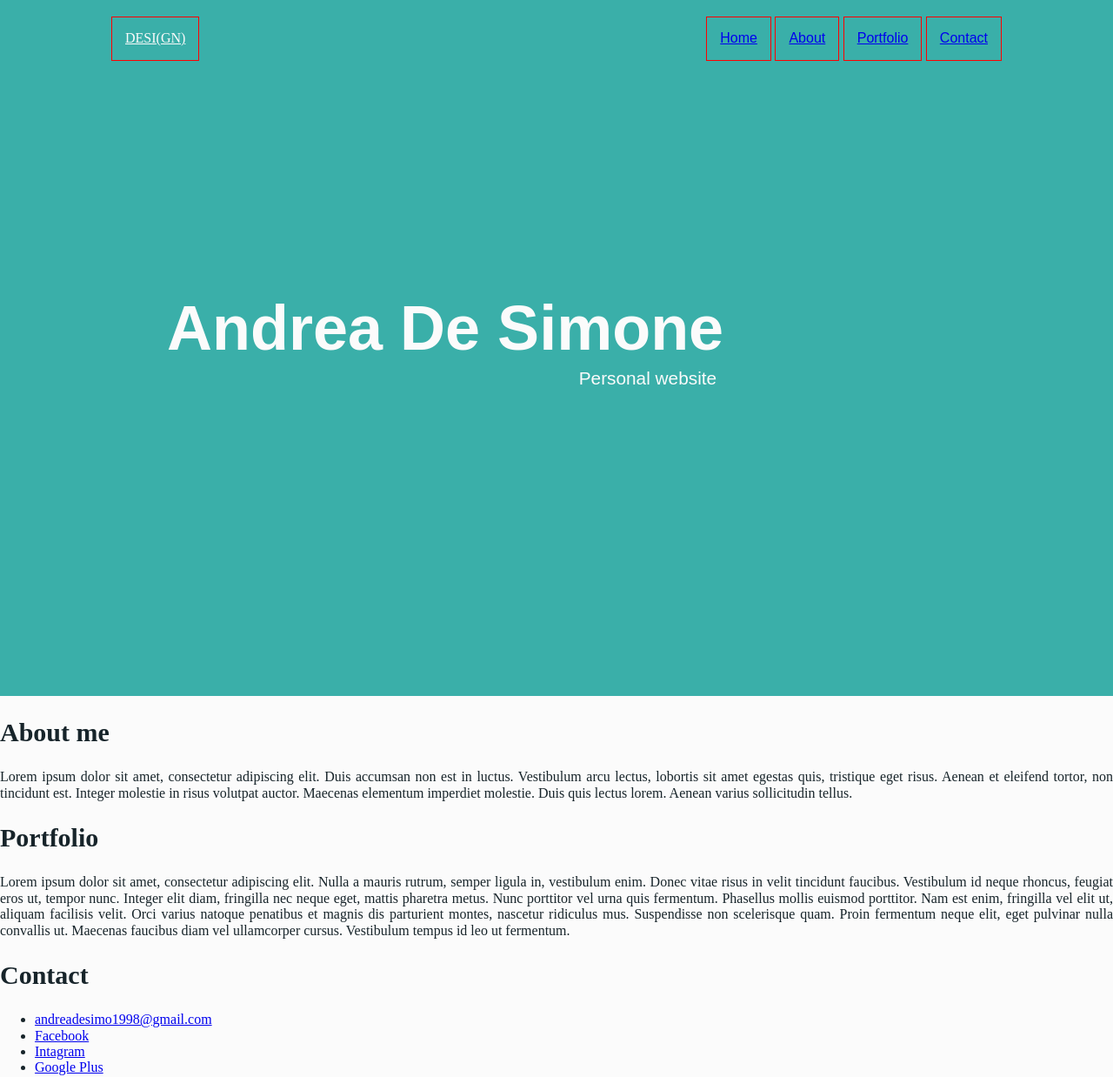
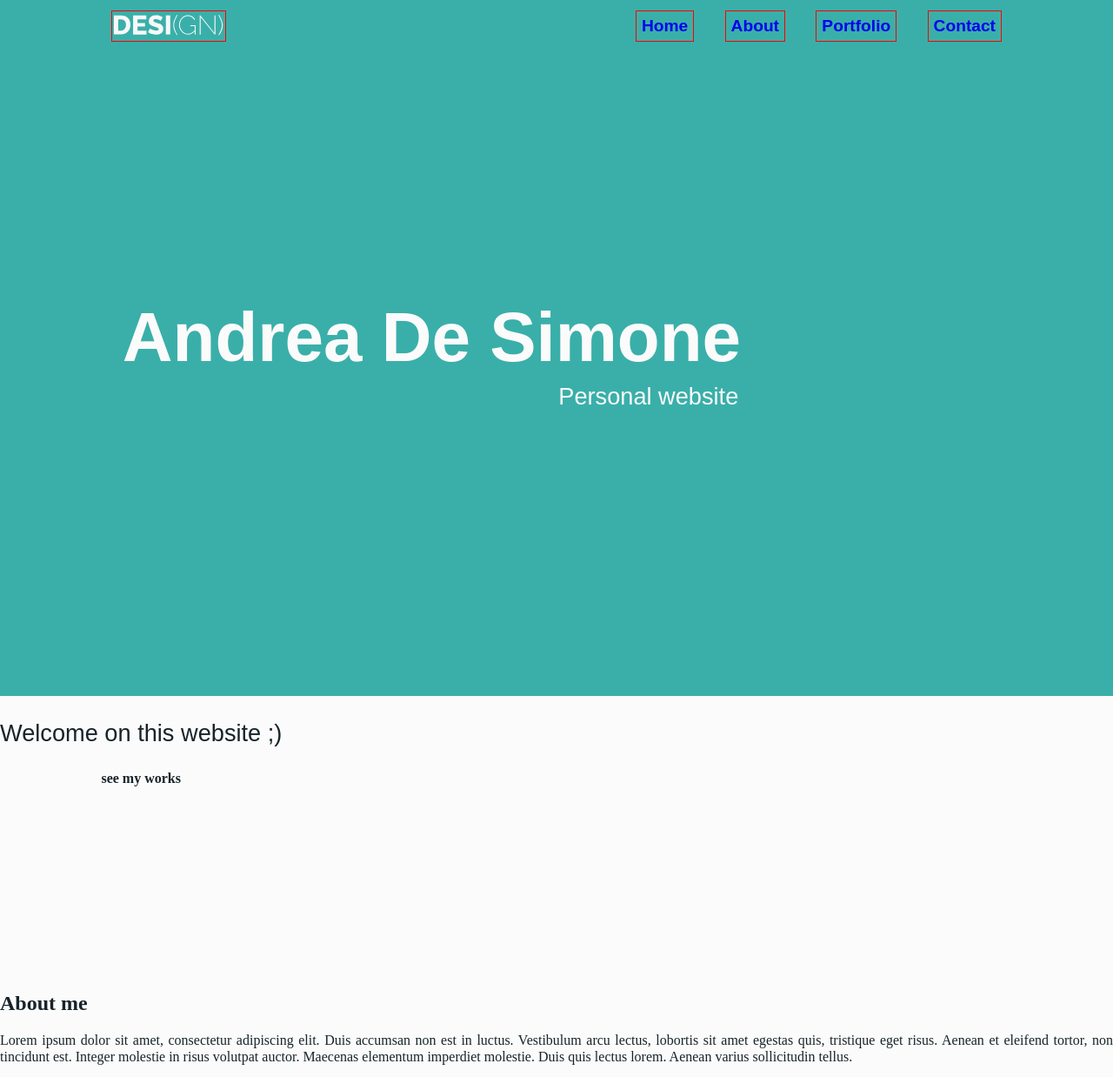
Before and after one commit to AndreaDesi/personal-webpage, a plain HTML site: page index.html in a window 1280 px wide. Shown: the top 1238 px of the page at 87% size. Drawn offline with nearby package versions, Linux system fonts and the light colour scheme.

Commit message:
Header Logo
Aggiunto logo nell'header

```diff
--- a/index.html
+++ b/index.html
@@ -8,9 +8,12 @@
 <link rel="stylesheet" href="style.css">
 </head>
 <body>
+<!--Header-->
   <header class="header clearfix">
     <div class="container">
-    <a href="" class="header_logo">DESI(GN)</a>
+    <a href="" class="header_logo">
+      <img src="design.svg">
+    </a>
     <ul class="header_menu">
       <li class="header_menu_item"><a href="#">Home</a></li>
       <li class="header_menu_item"><a href="#">About</a></li>
@@ -18,6 +21,7 @@
       <li class="header_menu_item"><a href="#">Contact</a></li>
     </div>
     </header>
+<!--Cover-->
   <section class="cover">
     <div class="cover_caption">
         <h1 id="Andrea De Simone">Andrea De Simone</h1>
@@ -25,10 +29,19 @@
         <h3>Personal website</h3>
     </div>
   </section>
-
+<!--Banner-->
+<section class="banner clearfix">
+    <div class="banner_copy">
+      <h3>Welcome on this website ;)</h3>
+      <h4>see my works</h4>
+</section>
+<!--About me-->
+<!--Work-->
+<!--Contact-->
+<!--Footer-->
 <h2 id="About me">About me</h2>
   <p>Lorem ipsum dolor sit amet, consectetur adipiscing elit. Duis accumsan non est in luctus. Vestibulum arcu lectus, lobortis sit amet egestas quis, tristique eget risus. Aenean et eleifend tortor, non tincidunt est. Integer molestie in risus volutpat auctor. Maecenas elementum imperdiet molestie. Duis quis lectus lorem. Aenean varius sollicitudin tellus.</p>
-<h2 id="Portfolio">Portfolio</h2>
+<h2 id="Work">Work</h2>
   <p>Lorem ipsum dolor sit amet, consectetur adipiscing elit. Nulla a mauris rutrum, semper ligula in, vestibulum enim. Donec vitae risus in velit tincidunt faucibus. Vestibulum id neque rhoncus, feugiat eros ut, tempor nunc. Integer elit diam, fringilla nec neque eget, mattis pharetra metus. Nunc porttitor vel urna quis fermentum. Phasellus mollis euismod porttitor. Nam est enim, fringilla vel elit ut, aliquam facilisis velit. Orci varius natoque penatibus et magnis dis parturient montes, nascetur ridiculus mus. Suspendisse non scelerisque quam. Proin fermentum neque elit, eget pulvinar nulla convallis ut. Maecenas faucibus diam vel ullamcorper cursus. Vestibulum tempus id leo ut fermentum.</p>
 <h2 id="Contact">Contact</h2>
 <ul>
--- a/style.css
+++ b/style.css
@@ -8,7 +8,9 @@ body{
   text-align:justify;
 }
 
-/*Header*/
+/*--------
+--Header--
+--------*/
 
 .header {
   background-color: #3aafa9;
@@ -16,7 +18,8 @@ body{
   display: inline-block;
   position: fixed;
   width: 100%;
-  padding-top: 1.5%;
+  padding-top: 0.9%;
+  padding-bottom: 0.9%;
   z-index: 100;
 }
 
@@ -32,23 +35,46 @@ body{
   float: left;
   display: block;
   border: 1px red solid;
-  padding: 15px;
+  width: 130px;
+
 }
+
+.header_logo img {
+  display: block;
+  margin-left: auto;
+  margin-right: auto;
+}
+
 
 .header_menu {
   font-family: 'Raleway', sans-serif;
-  font-weight: 400;
+  font-weight: 600;
   float: right;
   margin: 0px;
   padding: 0px;
+  font-size: 1.2em;
 
 }
 
 .header_menu_item {
   display: inline-block;
   border: 1px red solid;
-  padding: 15px
+  padding: 6px;
+  margin-left: 30px;
 }
+
+a:link {
+    text-decoration: none;
+}
+
+a:visited {
+    text-decoration: none;
+    color: #fbfbfb;
+}
+
+/*-------
+--Cover--
+-------*/
 
 .cover {
   height: 100%;
@@ -57,41 +83,55 @@ body{
 
 .cover_caption {
   position: absolute;
-    left: 15%;
+    left: 11%;
     top: 37%;
   margin:0 auto;
   color: #fbfbfb;
 }
 
 .cover_caption_copy {
-  display: table-celle;
-  height:auto;
-  width:auto;
+  display: table-cell;
+  height: fit-content;
+  width: fit-content;
   position: absolute;
-    left: 74%;
-    top: 65%;
+    left: 70.5%;
+    top: 64%;
   margin:0 auto;
 }
 
 h1 {
   font-family: 'Raleway', sans-serif;
   font-weight: 800;
-  font-size: 4.5em;
+  font-size: 5em;
   line-height: .9380665066;
 }
 
 h3 {
 font-family: 'Raleway', sans-serif;
-font-weight: 400;
-font-size: 1.3em;
+font-weight: 300;
+font-size: 1.7em;
 }
 
-h2 {
-  font-family: fira sans;
-  font-size: 30px;
+/*--------
+--Banner--
+--------*/
+
+.banner {
+  height: 40%;
 }
 
-@media screen and (max-width: 582px) {
+.banner_copy {
+  display: table-cell;
+  text-align: center;
+  margin:0 auto;
+}
+
+
+/*------------
+--Responsive--
+------------*/
+
+@media screen and (max-width: 670px) {
   .header li {
     float: none;
     display: block;
```
Also changed, not shown: Ghali.png (added), design.svg (added), logo.png (added).
